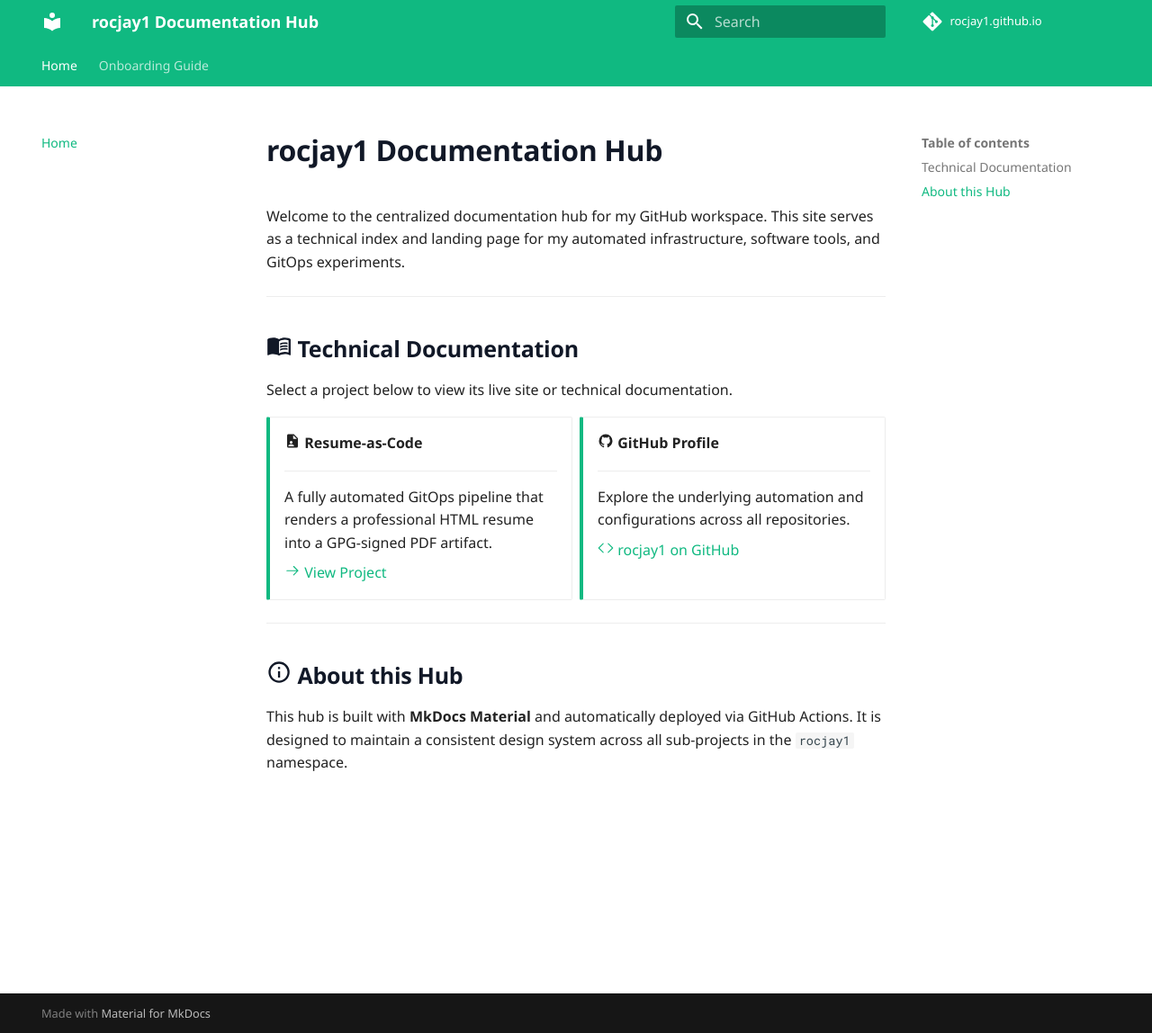
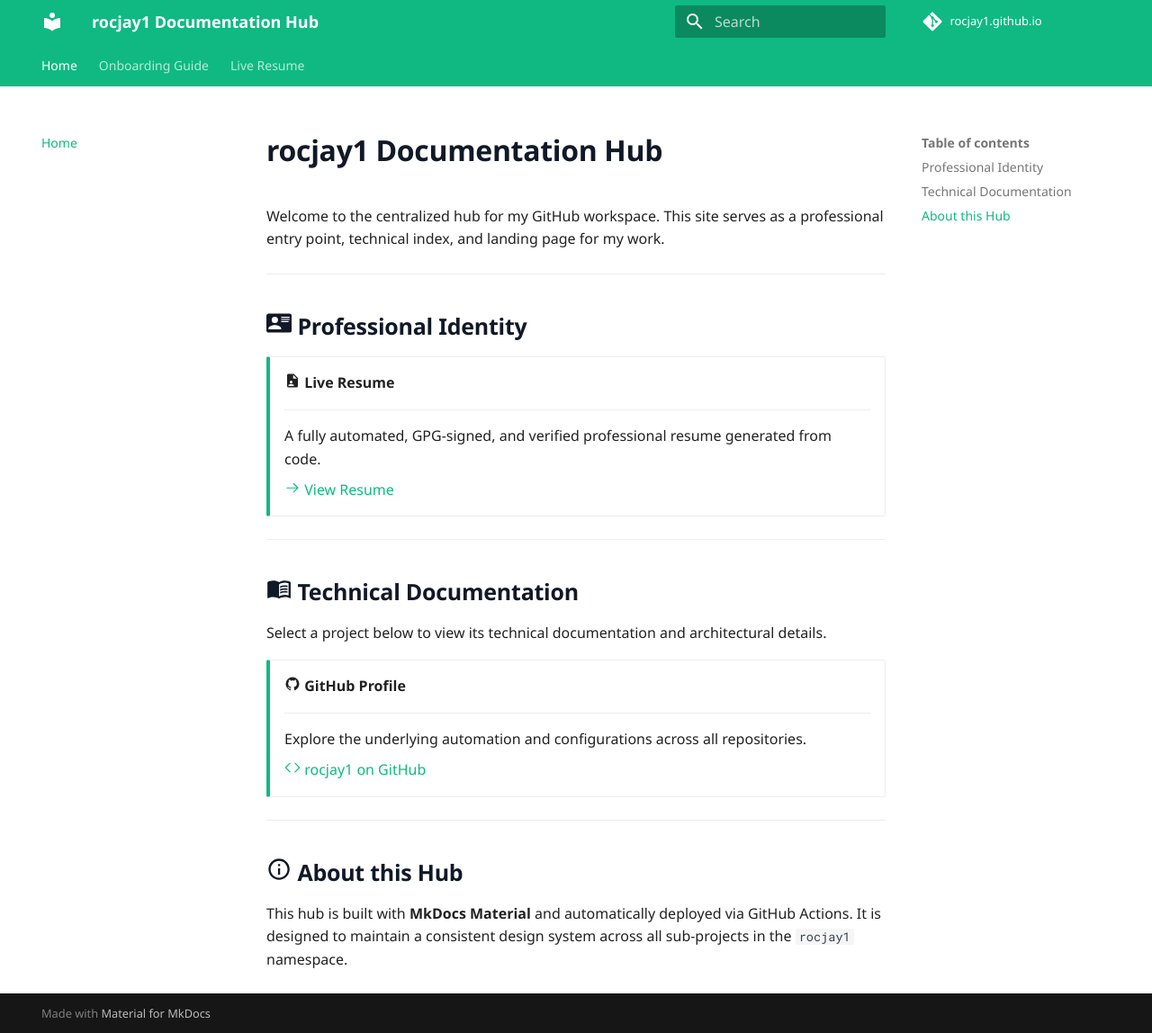
Before and after one commit to rocjay1/rocjay1.github.io, an MkDocs documentation site: the page built from docs/index.md, in a window 1280 px wide and 1148 px high. Shown: the whole window at 90% size. Built offline with MkDocs 1.6.1 and Material for MkDocs 9.7.7, drawn with Linux system fonts in a browser that asks for light colours; some web fonts are replaced; comment, search, counter and statistics services are not loaded.

Commit message:
feat: explicitly distinguish live resume from technical documentation

```diff
--- a/docs/index.md
+++ b/docs/index.md
@@ -1,22 +1,30 @@
 # rocjay1 Documentation Hub
 
-Welcome to the centralized documentation hub for my GitHub workspace. This site serves as a technical index and landing page for my automated infrastructure, software tools, and GitOps experiments.
+Welcome to the centralized hub for my GitHub workspace. This site serves as a professional entry point, technical index, and landing page for my work.
+
+---
+
+## :material-card-account-details: Professional Identity
+
+<div class="grid cards" markdown>
+
+-   :material-file-account: __Live Resume__
+
+    ---
+
+    A fully automated, GPG-signed, and verified professional resume generated from code.
+
+    [:octicons-arrow-right-24: View Resume](https://docs.roccosmodernsite.net/rocco-davino-resume/)
+
+</div>
 
 ---
 
 ## :material-book-open-variant: Technical Documentation
 
-Select a project below to view its live site or technical documentation.
+Select a project below to view its technical documentation and architectural details.
 
 <div class="grid cards" markdown>
-
--   :material-file-account: __Resume-as-Code__
-
-    ---
-
-    A fully automated GitOps pipeline that renders a professional HTML resume into a GPG-signed PDF artifact.
-
-    [:octicons-arrow-right-24: View Project](https://docs.roccosmodernsite.net/rocco-davino-resume/)
 
 -   :material-github: __GitHub Profile__
 
--- a/mkdocs.yml
+++ b/mkdocs.yml
@@ -2,6 +2,7 @@ site_name: rocjay1 Documentation Hub
 nav:
   - Home: index.md
   - Onboarding Guide: onboarding.md
+  - Live Resume: https://docs.roccosmodernsite.net/rocco-davino-resume/
 site_url: https://docs.roccosmodernsite.net/
 repo_url: https://github.com/rocjay1/rocjay1.github.io
 repo_name: rocjay1.github.io
```
